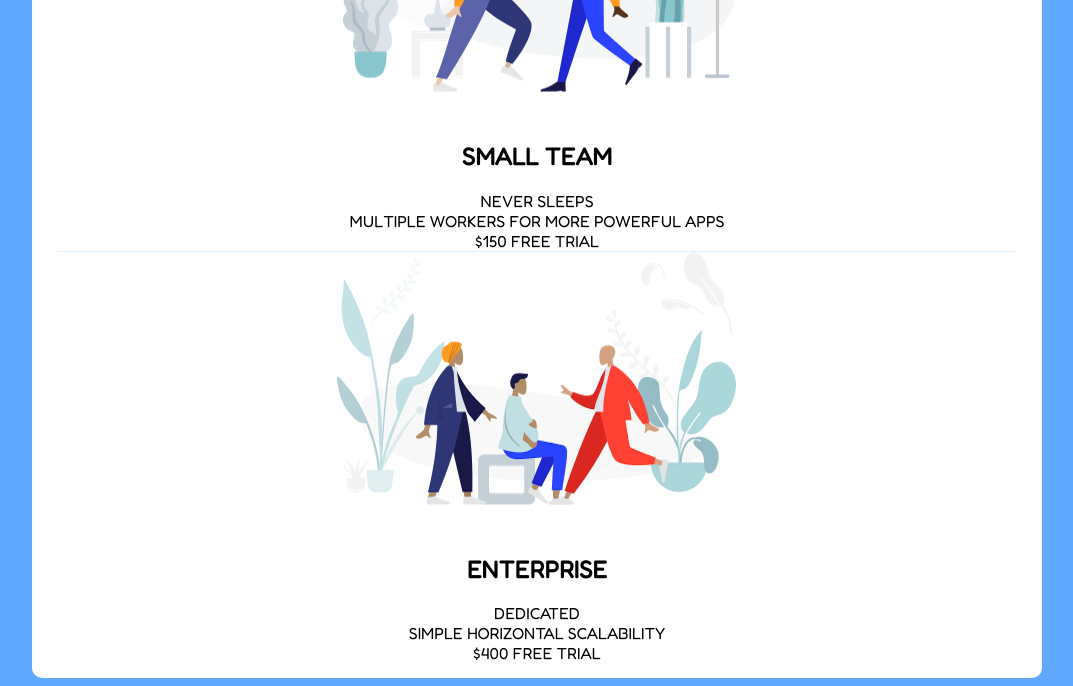
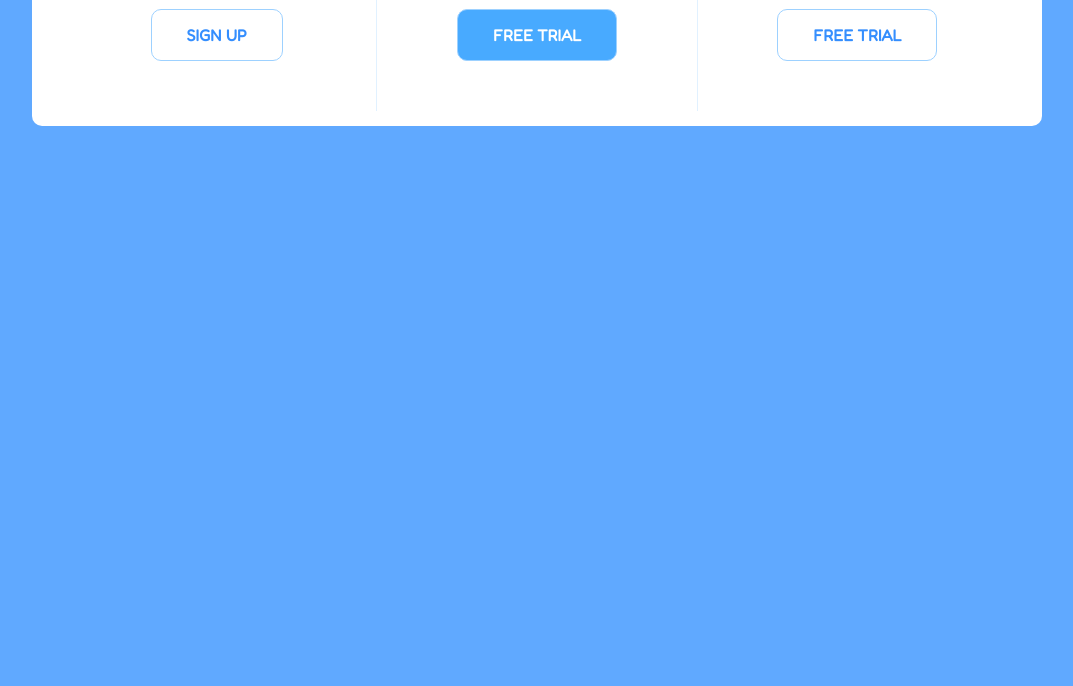
Before and after one commit to Cryxto/webdev, a plain HTML site: page pricingPanel/index.html in a window 1280 px wide. Shown: the part 597-1283 px from the top of the page, without its empty margins (103-1176 px from the left). After the commit the page ends 816 px from the top, so only its background shows below. Drawn offline with Linux system fonts and the light colour scheme.

Commit message:
pricing panel jadi

```diff
--- a/pricingPanel/app.css
+++ b/pricingPanel/app.css
@@ -18,6 +18,10 @@
     list-style: none;
     margin: 0;
     padding: 0;
+    /* font-weight: 600; */
+}
+span,ul,li,a{
+    font-weight: 600;
 }
 a{
     text-decoration: none;
@@ -46,5 +50,64 @@
 .pricing-img{
     margin-bottom: 25px;
     max-width: 100%;
+}
+.pricing-header{
+    color: #888;
+    font-weight: 600;
+    letter-spacing: 1px;
+}
+.pricing-features{
+    margin: 50px 0 25px;
+    color: #016ff9;
+}
+.pricing-features-item{
+    font-weight: 600;
+    letter-spacing: 1px;
+    font-size: 12px;
+    line-height: 1.5;
+    padding: 15px 0;
+    border-top: 1px solid #e1f1ff;
+}
+.pricing-features-item:last-child{
+    border-bottom: 1px solid #e1f1ff;
 
 }
+.pricing-price{
+    color: #016ff9;
+    display: block;
+    font-size: 32px;
+    font-weight: 700;
+}
+.pricing-button{
+    border: 1px solid #9dd1ff;
+    border-radius: 10px;
+    color: #348efe;
+    display: inline-block;
+    padding: 15px 35px;
+    margin: 25px 0;
+    transition: background-color 200ms ease-in-out;
+}
+.pricing-button:hover, .pricing-button:focus{
+    background-color: #e1f1ff;
+}
+.pricing-button.is-featured{
+    background-color: #48aaff;
+    color: white;
+}
+.pricing-button.is-featured:hover, .pricing-button.is-featured:focus{
+    background-color: #269aff;
+    color: white;
+}
+@media(min-width:900px){
+    .panel{
+        flex-direction: row;
+    }
+    .pricing-plan{
+        border-bottom: none;
+        border-right: 1px solid #e1f1ff;
+        padding: 25px 50px;
+    }
+    .pricing-plan:last-child{
+        border-right: none;
+    }
+}
```
